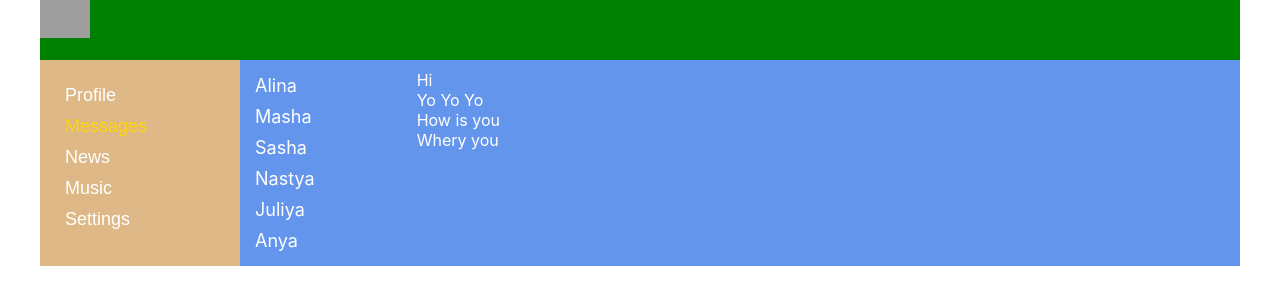
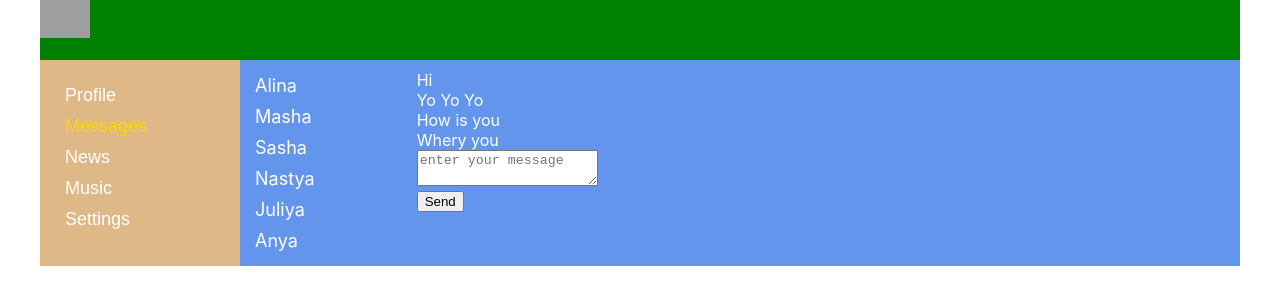
Before and after one commit to ruslan94t/Social_Lvl2, a React (Create React App) app: page /dialogs in a window 1280 px wide. Shown: the top 304 px of the page. Built offline with nearby package versions, Linux system fonts and the light colour scheme; grey boxes are pictures that could not be loaded.

Commit message:
40 add message

```diff
--- a/src/App.js
+++ b/src/App.js
@@ -9,9 +9,6 @@ import {Route} from "react-router-dom";
 
 
 const App = (props) => {
-
-
-
 
 
     return (
@@ -27,7 +24,7 @@ const App = (props) => {
                 <Route path="/dialogs"
                        render={() => <Dialogs
                            state={props.state.dialogsPage}
-
+                           store={props.store}
                        />}/>
 
                 <Route path="/profile"
--- a/src/components/Dialogs/Dialogs.jsx
+++ b/src/components/Dialogs/Dialogs.jsx
@@ -2,6 +2,7 @@ import React from 'react';
 import s from './Dialogs.module.css';
 import DialogItem from "./DialogItem/Dialogs";
 import Message from "./Message/Message";
+import {sendMessageCreator, updateNewMessageBodyCreator} from "../../redux/state";
 
 
 
@@ -12,11 +13,25 @@ import Message from "./Message/Message";
 
 function Dialogs(props) {
 
-    let dialogsElements = props.state.dialogs
+
+    let state=props.store.getState().dialogsPage;
+
+
+    let dialogsElements = state.dialogs
         .map(d =>  <DialogItem key={d.id} name={d.name} id={d.id} />);
 
-    let messageElements  =props.state.messages
+    let messageElements  =state.messages
         .map(m =><Message key={m.id} message={m.message} />)
+    let newMessageBody = state.newMessageBody;
+
+    let onSendMessageClick=()=>{
+props.store.dispatch(sendMessageCreator())
+    }
+    let onNewMessageChange=(e)=>{
+        let body = e.target.value;
+        props.store.dispatch(updateNewMessageBodyCreator(body))
+    }
+
 
 
     return (
@@ -26,7 +41,23 @@ function Dialogs(props) {
 
             </div>
             <div className={s.messages}>
-                {messageElements}
+                <div>{messageElements}</div>
+                <div>
+                    <div>
+                        <textarea
+                            value={newMessageBody}
+                            onChange={onNewMessageChange}
+                        placeholder="enter your message"
+                    />
+                    </div>
+                    <div>
+                        <button
+                        onClick={onSendMessageClick}
+                        >
+                            Send
+                        </button>
+                    </div>
+                </div>
             </div>
         </div>
     );
--- a/src/index.js
+++ b/src/index.js
@@ -18,8 +18,7 @@ let rerenderEntireTree = (state)=> {
             <App
                 state={store.getState()}
                 dispatch={store.dispatch.bind(store)}
-
-
+                  store={store}
             />
         </BrowserRouter>, document.getElementById('root'));
 }
--- a/src/redux/state.js
+++ b/src/redux/state.js
@@ -1,57 +1,71 @@
-let ADD_POST = 'ADD-POST';
-let UPDATE_NEW_POST_TEXT = "UPDATE-NEW-POST_TEXT";
-let store ={
-    _state:{
-        profilePage:{
-            posts:[
-                {id:1, message:"Hi, how are you ?", likesCount:12 },
-                {id:2, message:"Its my first post", likesCount: 3}
+const ADD_POST = 'ADD-POST';
+const UPDATE_NEW_POST_TEXT = "UPDATE-NEW-POST_TEXT";
+const UPDATE_NEW_MESSAGE_BODY = 'UPDATE-NEW-MESSAGE-BODY';
+const SEND_MESSAGE = 'SEND-MESSAGE';
+
+
+let store = {
+    _state: {
+        profilePage: {
+            posts: [
+                {id: 1, message: "Hi, how are you ?", likesCount: 12},
+                {id: 2, message: "Its my first post", likesCount: 3}
             ],
-            newPostText:'it-kama.com'
+            newPostText: 'it-kama.com'
         },
-        dialogsPage:{
+        dialogsPage: {
             dialogs: [
-                {id:1, name:"Alina"},
-                {id:2, name:"Masha"},
-                {id:3, name:"Sasha"},
-                {id:4, name:"Nastya"},
-                {id:5, name:"Juliya"},
-                {id:6, name:"Anya"},
+                {id: 1, name: "Alina"},
+                {id: 2, name: "Masha"},
+                {id: 3, name: "Sasha"},
+                {id: 4, name: "Nastya"},
+                {id: 5, name: "Juliya"},
+                {id: 6, name: "Anya"},
             ],
-            messages:[
-                {id:1, message:"Hi"},
-                {id:2, message:"Yo Yo Yo"},
-                {id:3, message:"How is you"},
-                {id:4, message:"Whery you"},
+            messages: [
+                {id: 1, message: "Hi"},
+                {id: 2, message: "Yo Yo Yo"},
+                {id: 3, message: "How is you"},
+                {id: 4, message: "Whery you"},
 
-            ]
-        }
+            ],
+            newMessageBody: "",
+        },
+        sidebar: {}
 
 
     },
-    _callSubscriber(){
+    _callSubscriber() {
         console.log('same')
     },
-    getState(){
+    getState() {
 
         return this._state
     },
-    subscribe(observer){
-        this._callSubscriber=observer;
+    subscribe(observer) {
+        this._callSubscriber = observer;
     },
-    dispatch(action){
-        if(action.type==="ADD-POST"){
+    dispatch(action) {
+        if (action.type === "ADD-POST") {
 
-            let newPost={
-                id:5,
-                message:this._state.profilePage.newPostText,
-                likesCount:0
+            let newPost = {
+                id: 5,
+                message: this._state.profilePage.newPostText,
+                likesCount: 0
             }
             this._state.profilePage.posts.push(newPost)
-            this._state.profilePage.newPostText='';
+            this._state.profilePage.newPostText = '';
             this._callSubscriber(this._state)
-        }else if(action.type==="UPDATE-NEW-POST_TEXT"){
-            this._state.profilePage.newPostText =action.newText;
+        } else if (action.type === "UPDATE-NEW-POST_TEXT") {
+            this._state.profilePage.newPostText = action.newText;
+            this._callSubscriber(this._state)
+        } else if (action.type === UPDATE_NEW_MESSAGE_BODY) {
+            this._state.dialogsPage.newMessageBody = action.body;
+            this._callSubscriber(this._state)
+        } else if (action.type === SEND_MESSAGE) {
+           let body= this._state.dialogsPage.newMessageBody;
+            this._state.dialogsPage.newMessageBody='';
+            this._state.dialogsPage.messages.push({id:7,message: body});
             this._callSubscriber(this._state)
         }
     }
@@ -59,13 +73,17 @@ let store ={
 }
 
 
-export const addPostActionCreator = ()=> ({ type: ADD_POST });
+export const addPostActionCreator = () => ({type: ADD_POST});
 
-export const updateNewPostTextActionCreator = (text)=>({
-        type: UPDATE_NEW_POST_TEXT,
-        newText:text
-    });
+export const updateNewPostTextActionCreator = (text) => ({
+    type: UPDATE_NEW_POST_TEXT,
+    newText: text
+});
 
-
+export const sendMessageCreator = ()=>({type:SEND_MESSAGE});
+export  const updateNewMessageBodyCreator = (body)=>({
+    type: UPDATE_NEW_MESSAGE_BODY,
+    body: body
+})
 
 export default store;
```
Lines whose indentation alone changed are shown as unchanged.
